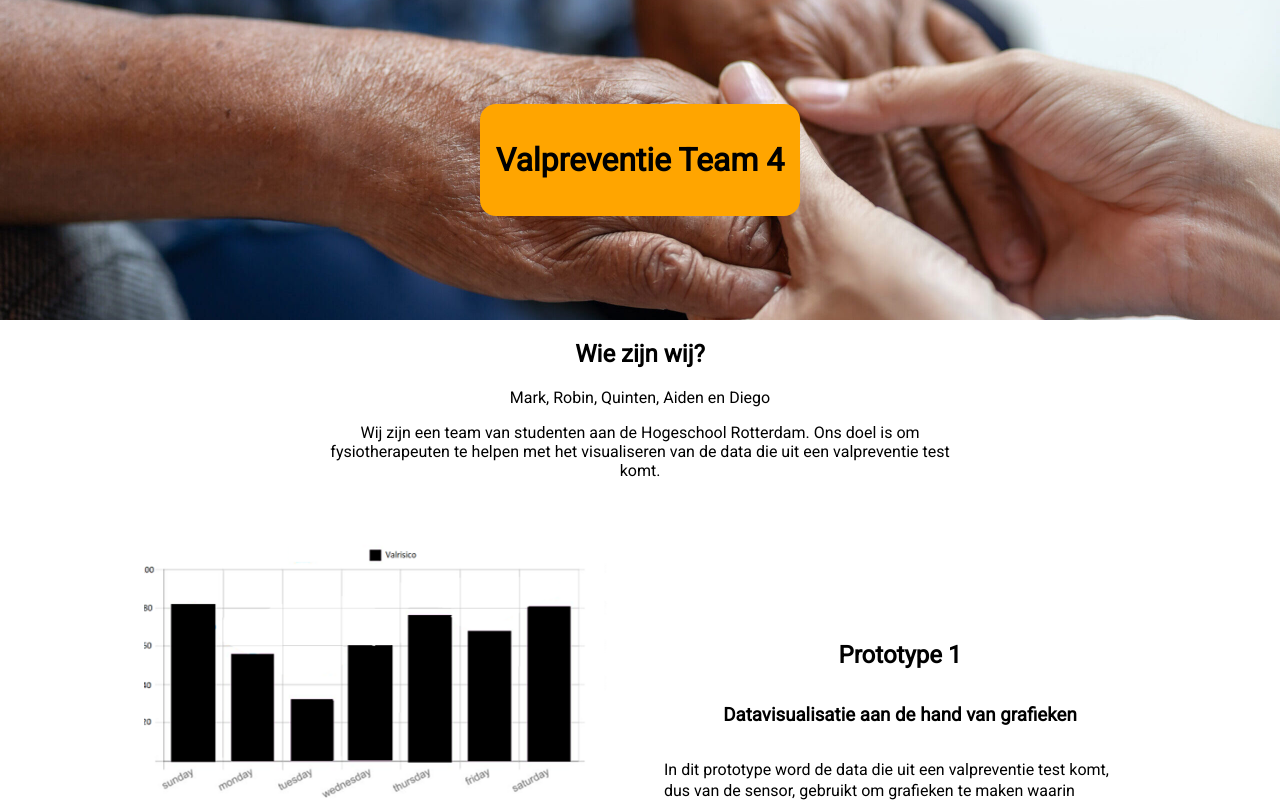
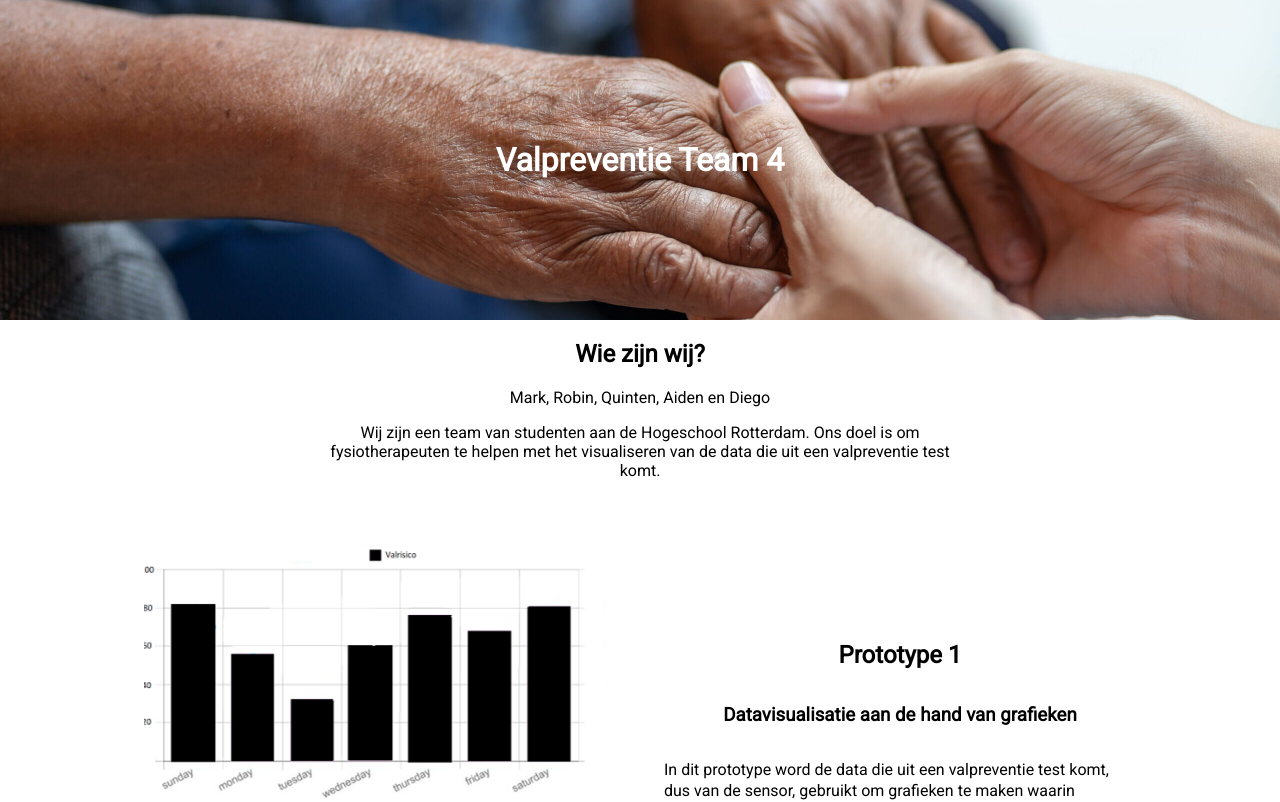
Before and after one commit to DiegoLens1/medialab1-onepager, a React (Create React App) app: page / in a window 1280 px wide. Shown: the top 802 px of the page. Built offline with nearby package versions, Linux system fonts and the light colour scheme.

Commit message:
kjewkjwrenhglik

```diff
--- a/src/App.css
+++ b/src/App.css
@@ -32,7 +32,7 @@
 .headerText {
   text-align: center;
   padding: 1em;
-  background-color: orange;
+  color: white;
   border-radius: 1em;
 }
 
```
